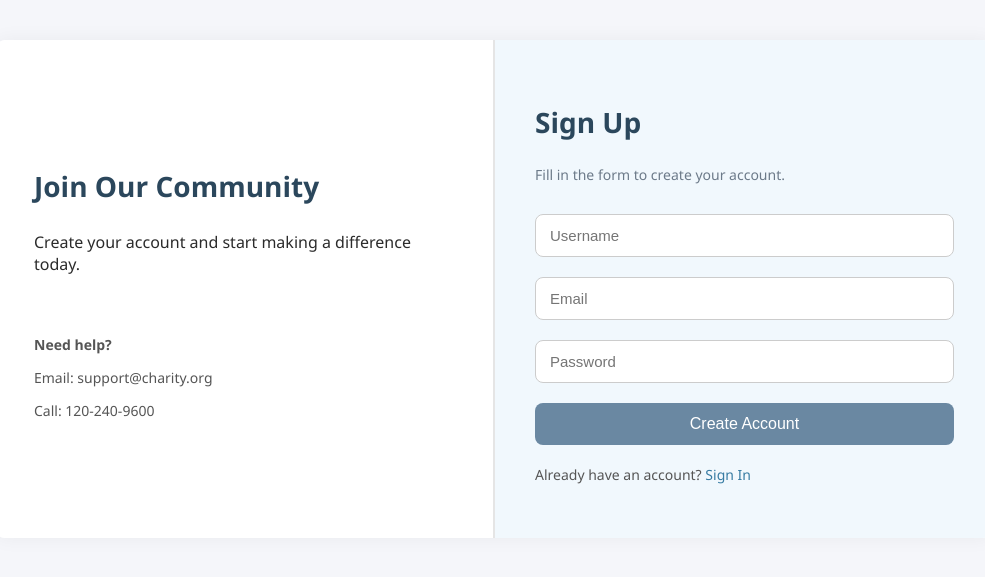
After one commit to Varshu99/NGO, a Django app: page /signup/ in a window 1280 px wide. The commit adds this page. Shown: the top 577 px of the page, without its empty margins (146-1131 px from the left). Run offline with Django 4.2, Linux system fonts and the light colour scheme.

Commit message:
sigin-sigup

```diff
--- /dev/null
+++ b/ngo-main/heart_charity/templates/signup.html
@@ -0,0 +1,141 @@
+<!-- templates/accounts/signup.html -->
+{% load static %}
+<!DOCTYPE html>
+<html lang="en">
+<head>
+  <meta charset="UTF-8">
+  <title>Sign Up</title>
+  <style>
+    body {
+  font-family: 'Segoe UI', sans-serif;
+  margin: 0;
+  background-color: #f5f6fa;
+}
+
+.auth-container {
+  display: flex;
+  max-width: 1000px;
+  margin: 40px auto;
+  box-shadow: 0 0 20px rgba(0, 0, 0, 0.05);
+  border-radius: 12px;
+  overflow: hidden;
+  background-color: #ffffff;
+}
+
+.auth-left {
+  flex: 1;
+  background: #ffffff;
+  padding: 40px;
+  border-right: 1px solid #e5e5e5;
+  display: flex;
+  flex-direction: column;
+  justify-content: center;
+  color: #2b2b2b;
+}
+
+.auth-right {
+  flex: 1;
+  background: #f1f8fd;
+  padding: 40px;
+  display: flex;
+  flex-direction: column;
+  justify-content: center;
+  border-left: 1px solid #e5e5e5;
+}
+
+.auth-left h2, .auth-right h2 {
+  font-size: 28px;
+  margin-bottom: 10px;
+  color: #2b475c;
+}
+
+.subtext {
+  margin-bottom: 30px;
+  font-size: 14px;
+  color: #6c7a89;
+}
+
+.input-row {
+  margin-bottom: 20px;
+}
+
+input[type="text"],
+input[type="email"],
+input[type="password"] {
+  width: 100%;
+  padding: 12px 14px;
+  border: 1px solid #ccc;
+  border-radius: 8px;
+  font-size: 15px;
+  box-sizing: border-box;
+}
+
+.auth-btn {
+  width: 100%;
+  padding: 12px;
+  background-color: #6a88a2;
+  border: none;
+  color: white;
+  font-size: 16px;
+  border-radius: 8px;
+  cursor: pointer;
+}
+
+.auth-btn:hover {
+  background-color: #57748d;
+}
+
+.alt-option {
+  margin-top: 20px;
+  font-size: 14px;
+  color: #555;
+}
+
+.alt-option a {
+  color: #387ca3;
+  text-decoration: none;
+}
+
+.alt-option a:hover {
+  text-decoration: underline;
+}
+
+.contact-info {
+  margin-top: 30px;
+  font-size: 14px;
+  color: #555;
+}
+
+  </style></head>
+<body>
+  <div class="auth-container">
+    <div class="auth-left">
+      <h2>Join Our Community</h2>
+      <p>Create your account and start making a difference today.</p>
+      <div class="contact-info">
+        <p><strong>Need help?</strong></p>
+        <p>Email: support@charity.org</p>
+        <p>Call: 120-240-9600</p>
+      </div>
+    </div>
+    <div class="auth-right">
+      <h2>Sign Up</h2>
+      <p class="subtext">Fill in the form to create your account.</p>
+      <form method="post">
+        {% csrf_token %}
+        <div class="input-row">
+          <input type="text" name="username" placeholder="Username" required>
+        </div>
+        <div class="input-row">
+          <input type="email" name="email" placeholder="Email" required>
+        </div>
+        <div class="input-row">
+          <input type="password" name="password" placeholder="Password" required>
+        </div>
+        <button type="submit" class="auth-btn">Create Account</button>
+      </form>
+      <p class="alt-option">Already have an account? <a href="{% url 'signin' %}">Sign In</a></p>
+    </div>
+  </div>
+</body>
+</html>
--- a/ngo-main/heart_charity/urls.py
+++ b/ngo-main/heart_charity/urls.py
@@ -7,4 +7,7 @@ urlpatterns = [
         path('submit-valunteer',views.submit_valunteer, name="submit-valunteer" ),
         path('contact',views.contact, name="contact" ),
         path('donate/<int:id>',views.donate, name="donate" ),
+        path('signup/', views.signup_view, name='signup'),
+        path('signin', views.signin_view, name='signin'),
+
 ]
--- a/ngo-main/heart_charity/views.py
+++ b/ngo-main/heart_charity/views.py
@@ -48,3 +48,37 @@ def donate(request,id):
     else:
         cause=Cause.objects.get(id=id)
         return render(request,'donate.html',{"cause":cause})
+
+
+from django.shortcuts import render, redirect
+from django.contrib.auth import authenticate, login, logout
+from django.contrib.auth.models import User
+from django.contrib import messages
+
+def signup_view(request):
+    if request.method == 'POST':
+        username = request.POST['username']
+        email = request.POST['email']
+        password = request.POST['password']
+        if User.objects.filter(username=username).exists():
+            messages.error(request, 'Username already exists.')
+            return redirect('signup')
+        user = User.objects.create_user(username=username, email=email, password=password)
+        user.save()
+        messages.success(request, 'Account created successfully. Please log in.')
+        return redirect('signin')
+    return render(request, 'signup.html')
+
+
+def signin_view(request):
+    if request.method == 'POST':
+        username = request.POST['username']
+        password = request.POST['password']
+        user = authenticate(request, username=username, password=password)
+        if user is not None:
+            login(request, user)
+            return redirect('/')  # redirect to home or dashboard
+        else:
+            messages.error(request, 'Invalid credentials')
+            return redirect('signin')
+    return render(request, 'signin.html')
```
Also changed, not shown: ngo-main/heart_charity/templates/index.html (renamed from ngo-main/templates/index.html, +22 -14 lines), ngo-main/heart_charity/templates/signin.html (added, +139 -0 lines), ngo-main/db.sqlite3, ngo-main/heart_charity/templates/donate.html (renamed from ngo-main/templates/donate.html), ngo-main/heart_charity/templates/news-detail.html (renamed from ngo-main/templates/news-detail.html), ngo-main/heart_charity/templates/news.html (renamed from ngo-main/templates/news.html).
